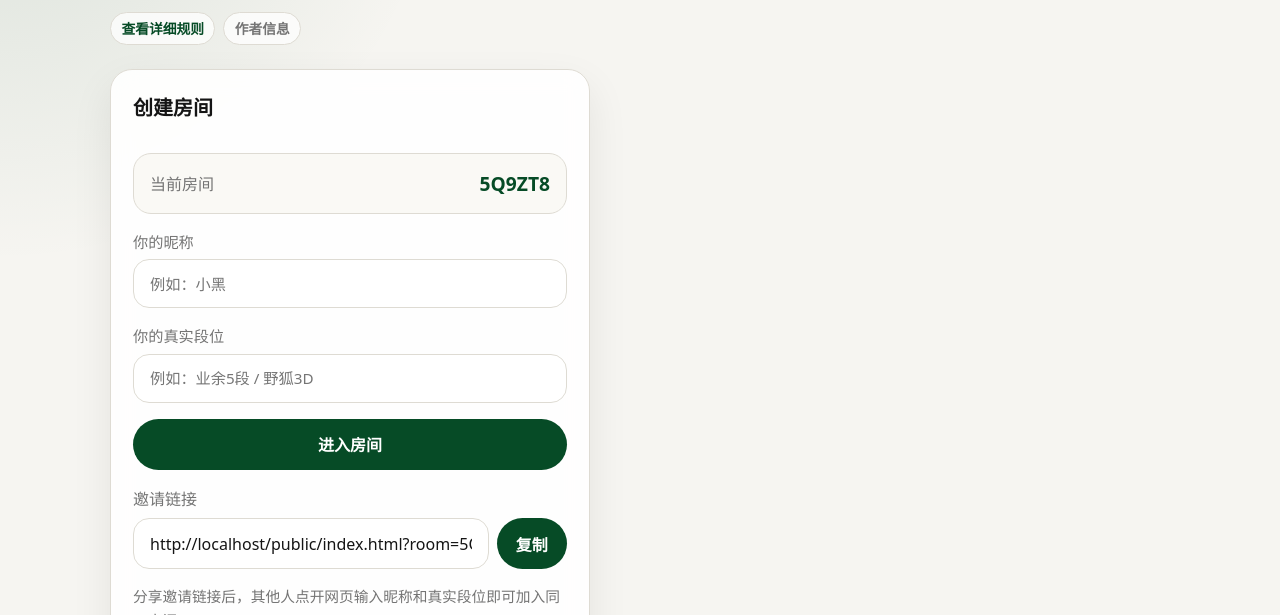
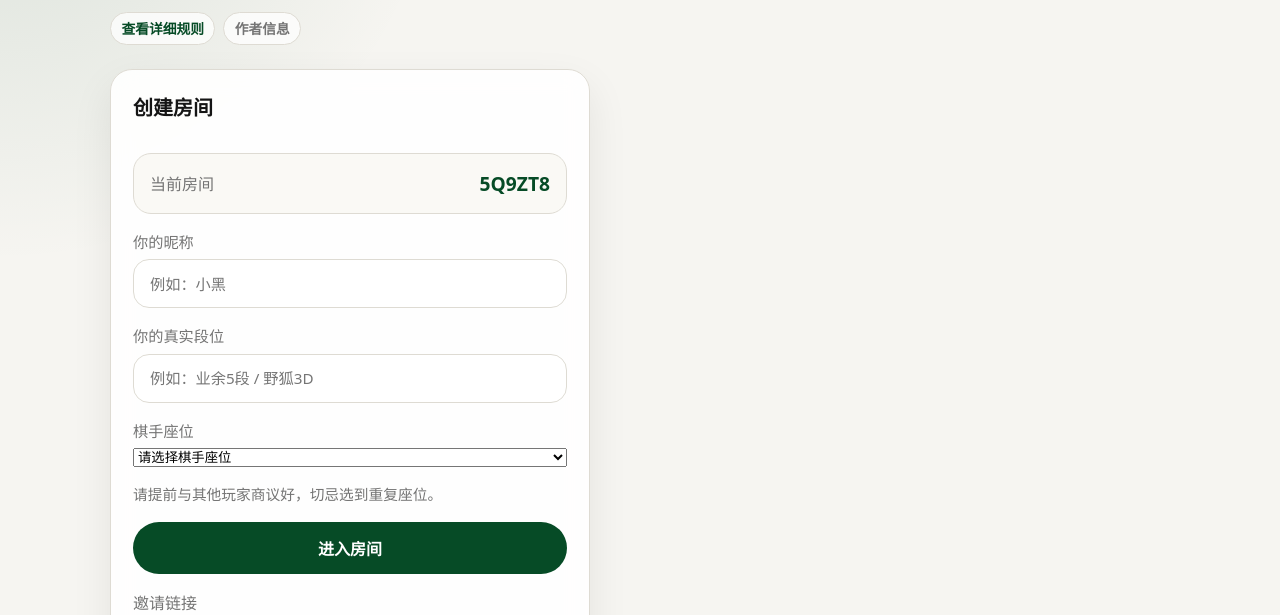
Before and after one commit to SWeeTvT/Spy-Go, a website: page public/index.html in a window 1280 px wide. Shown: the part 185-800 px from the top of the page. Drawn offline with nearby package versions, Linux system fonts and the light colour scheme; no server answers.

Commit message:
Add player seat selector and table template

```diff
--- a/public/index.html
+++ b/public/index.html
@@ -39,6 +39,21 @@
         <input id="rankInput" maxlength="16" placeholder="例如：业余5段 / 野狐3D" />
       </label>
 
+      <label>
+        棋手座位
+        <select id="seatInput">
+          <option value="">请选择棋手座位</option>
+          <option value="black1">黑1</option>
+          <option value="black2">黑2</option>
+          <option value="black3">黑3</option>
+          <option value="white1">白1</option>
+          <option value="white2">白2</option>
+          <option value="white3">白3</option>
+        </select>
+      </label>
+
+      <p class="hint seat-warning">请提前与其他玩家商议好，切忌选到重复座位。</p>
+
       <button id="joinButton">进入房间</button>
 
       <div class="invite-box hidden" id="inviteBox">
@@ -50,7 +65,7 @@
       </div>
 
       <p class="hint">
-        分享邀请链接后，其他人点开网页输入昵称和真实段位即可加入同一房间。
+        分享邀请链接后，其他人点开网页输入昵称、真实段位并选择棋手座位即可加入同一房间。
       </p>
     </section>
 
@@ -120,12 +135,11 @@
 
   <template id="playerTemplate">
     <div class="player-row">
-      <div>
-        <strong class="player-name"></strong>
-        <span class="host-mark"></span>
-        <span class="player-rank"></span>
-      </div>
+      <span class="player-name"></span>
+      <span class="player-rank"></span>
+      <span class="player-seat"></span>
       <span class="player-team"></span>
+      <span class="host-mark"></span>
     </div>
   </template>
 
```
